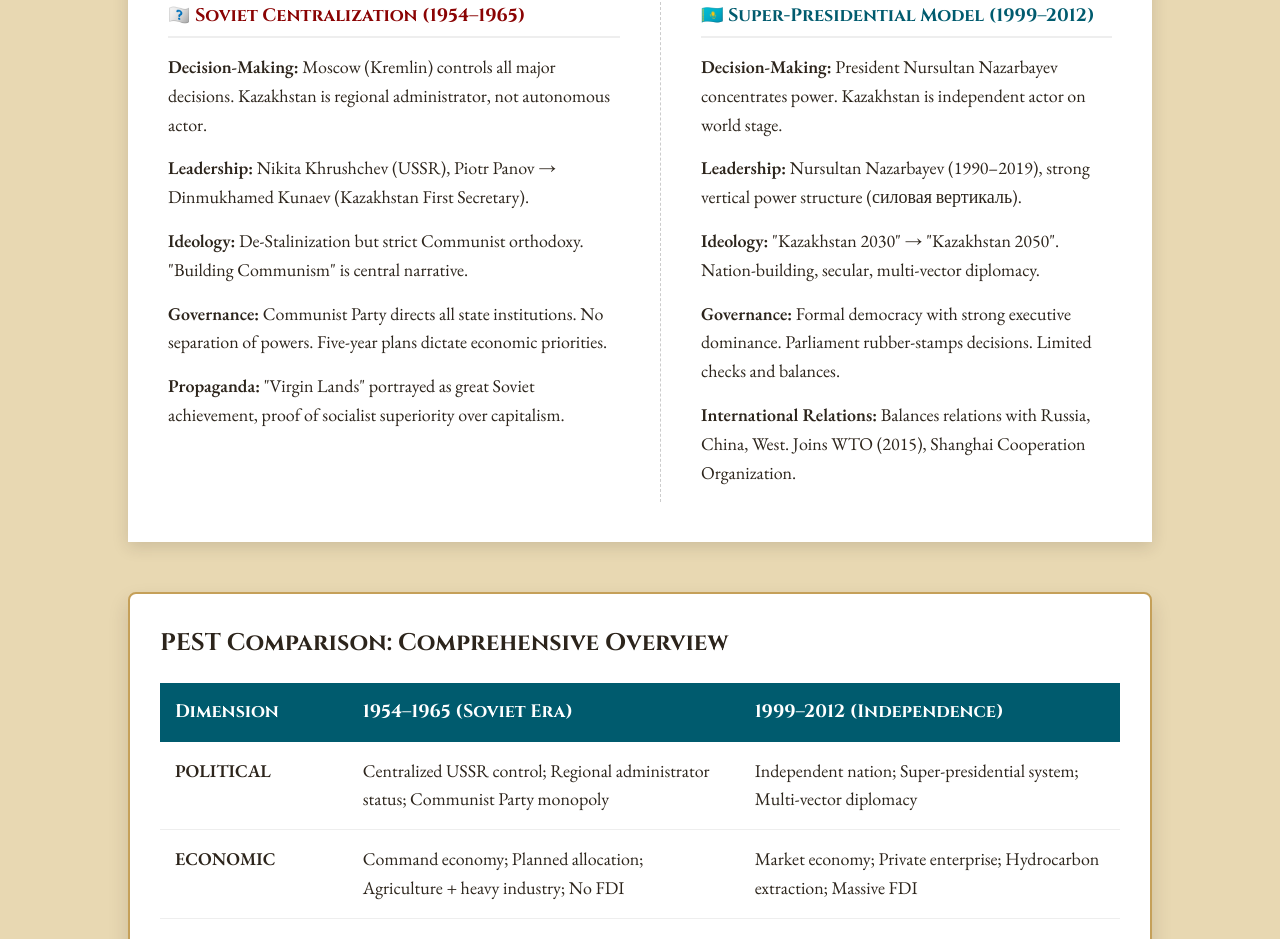
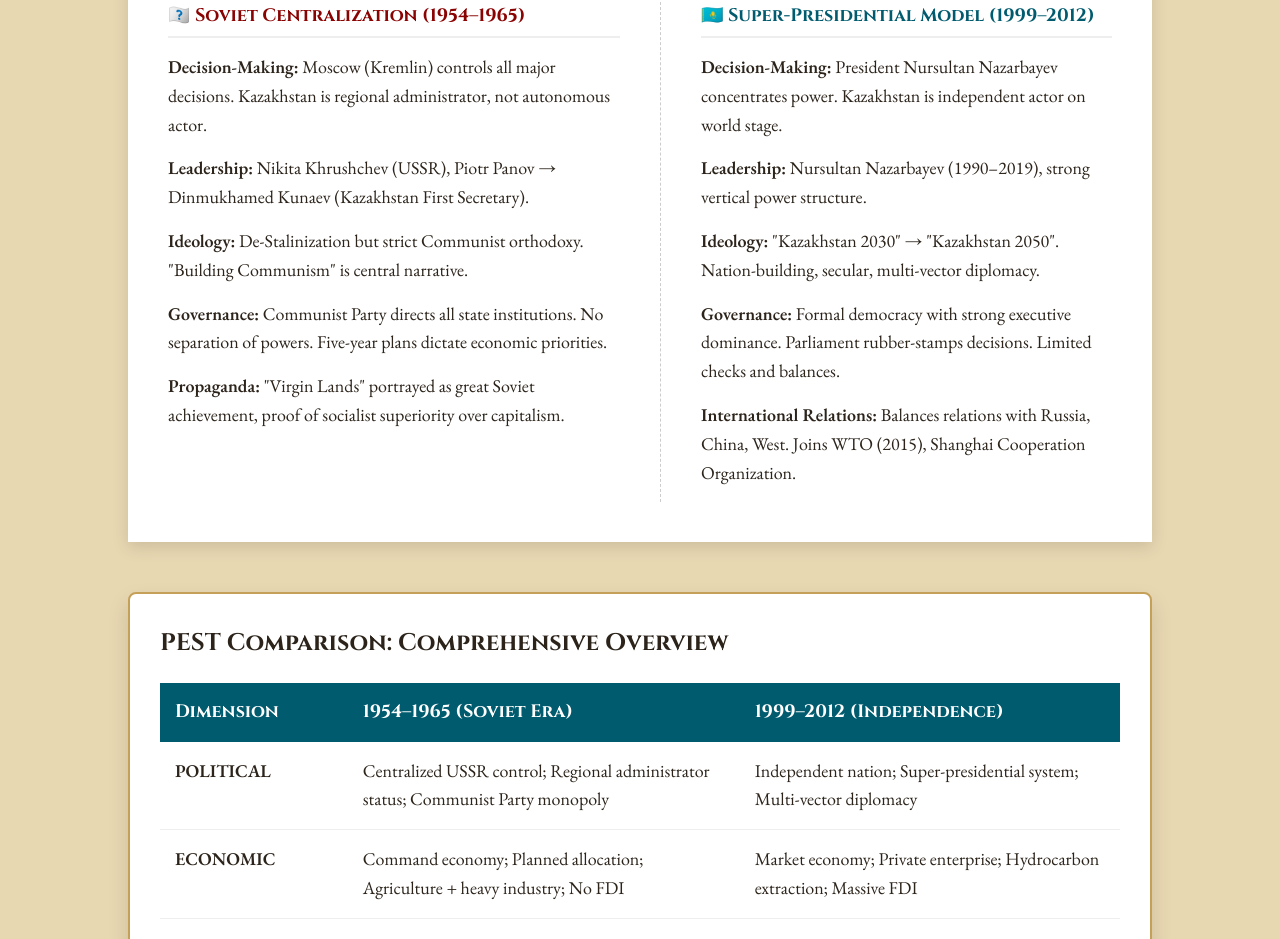
Before and after one commit to Ignis76/Seminar-8, a plain HTML site: page index.html in a window 1280 px wide. Shown: the part 5565-6504 px from the top of the page. Drawn offline with nearby package versions, Linux system fonts and the light colour scheme; a web font is replaced by a local one.

Commit message:
Update index.html

```diff
--- a/index.html
+++ b/index.html
@@ -311,7 +311,7 @@
                             <div class="col border-left">
                                 <h4 class="teal-text">🇰🇿 Super-Presidential Model (1999–2012)</h4>
                                 <p><strong>Decision-Making:</strong> President Nursultan Nazarbayev concentrates power. Kazakhstan is independent actor on world stage.</p>
-                                <p><strong>Leadership:</strong> Nursultan Nazarbayev (1990–2019), strong vertical power structure (силовая вертикаль).</p>
+                                <p><strong>Leadership:</strong> Nursultan Nazarbayev (1990–2019), strong vertical power structure.</p>
                                 <p><strong>Ideology:</strong> "Kazakhstan 2030" → "Kazakhstan 2050". Nation-building, secular, multi-vector diplomacy.</p>
                                 <p><strong>Governance:</strong> Formal democracy with strong executive dominance. Parliament rubber-stamps decisions. Limited checks and balances.</p>
                                 <p><strong>International Relations:</strong> Balances relations with Russia, China, West. Joins WTO (2015), Shanghai Cooperation Organization.</p>
```
